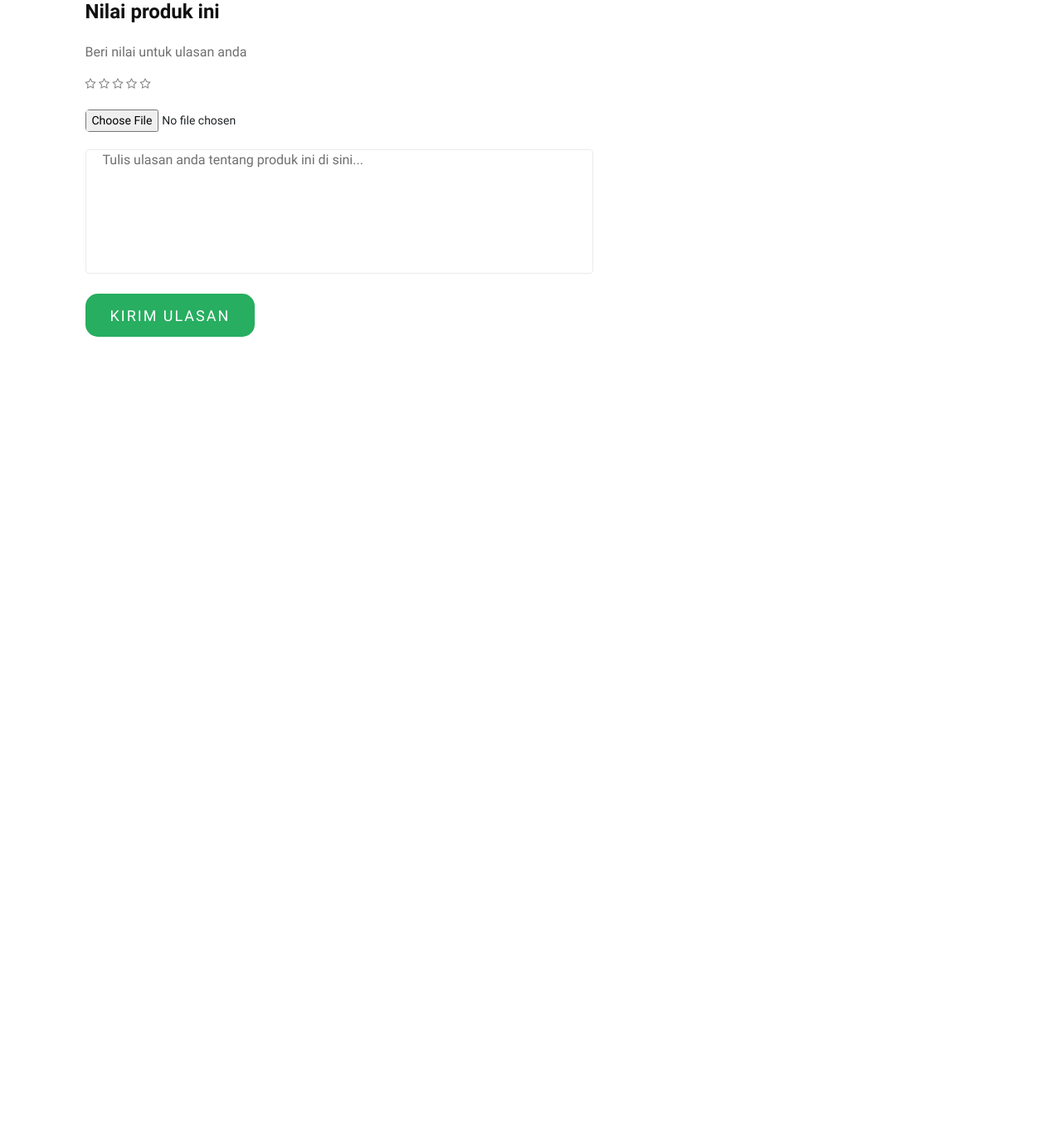
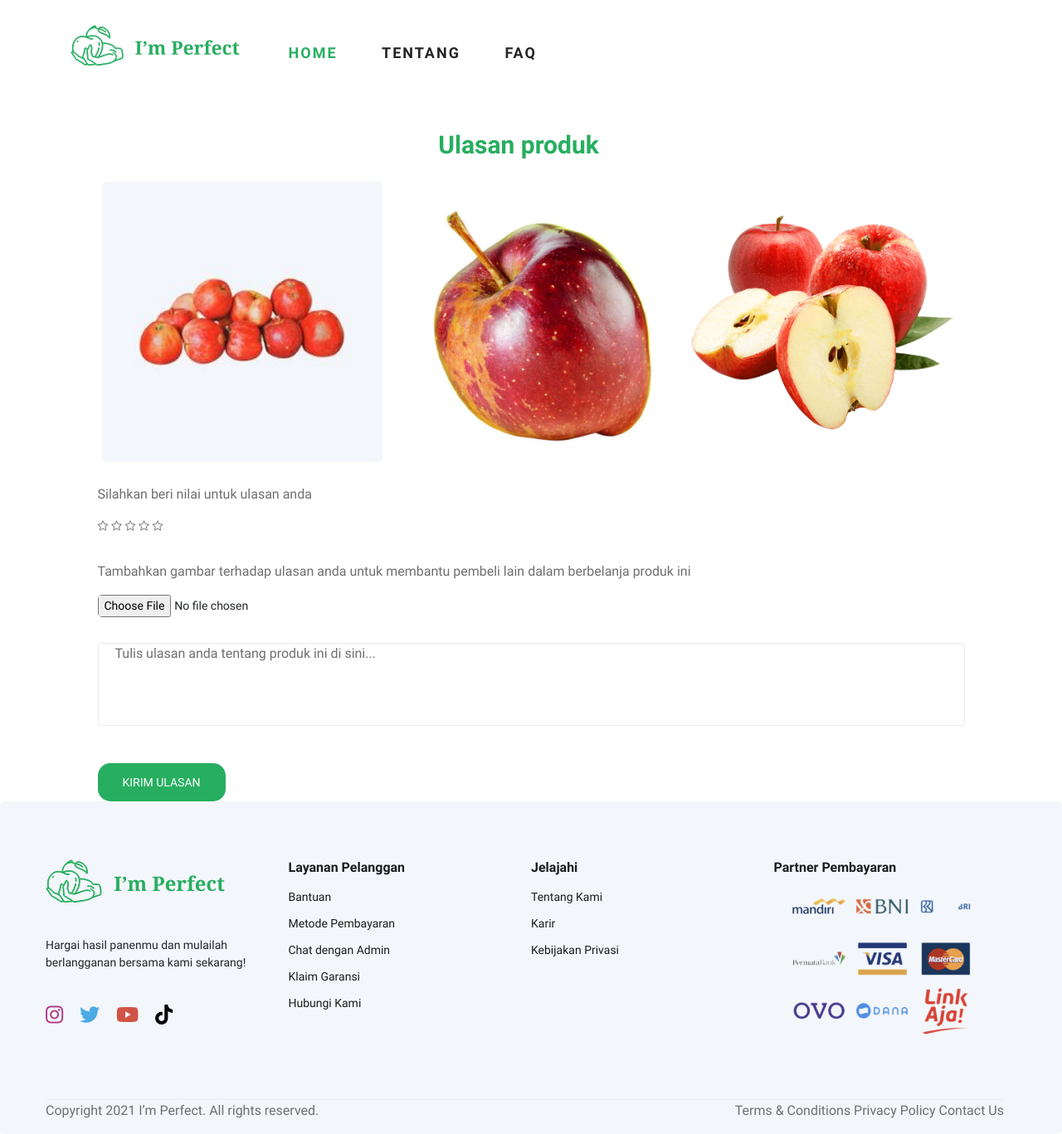
Before and after one commit to ariefstwan/TA-PEMWEB-IMPERFECT-FRONT-END, a plain HTML site: page ulasan.html in a window 1280 px wide. Shown: the whole page at 83% size. Before the commit the page ends 800 px from the top, so only its background shows below. Drawn offline with Linux system fonts and the light colour scheme.

Commit message:
separated review update

```diff
--- a/css/style.css
+++ b/css/style.css
@@ -3644,7 +3644,7 @@ min-width: fit-content;
 
 .product-form form textarea {
 	width: 100%;
-	height: 150px;
+	height: 100px;
 	font-size: 16px;
 	color: #6f6f6f;
 	padding-left: 20px;
@@ -3659,7 +3659,7 @@ min-width: fit-content;
 }
 
 .pad-form-20 {
-	padding-top: 20px;
+	padding-top: 10px;
 }
 
 .product-form form button {
@@ -4376,3 +4376,27 @@ min-width: fit-content;
 .selengkapnya:hover {
 	color: #1d8649;
 }
+
+/*Review form begin */
+
+.column-review {
+  float: left;
+  width: 33.33%;
+  padding: 5px;
+}
+
+.row-review::after {
+  content: "";
+  clear: both;
+  display: table;
+}
+
+.card-ulasan {
+	margin-top: 30px;
+}
+
+.gambarprodukyangdiulas {
+align-items: mid;
+}
+
+/*Review form end */
--- a/ulasan.html
+++ b/ulasan.html
@@ -29,17 +29,63 @@
     <link rel="icon" href="favicon.ico" />
 </head>
 
+
+
 <body>
+
+    <header class="header">
+        <div class="container">
+            <div class="row">
+                <div class="col-lg-3">
+                    <div class="header__logo">
+                        <a href="./index.html">
+                            <img src="img/logo.svg" alt="">
+                        </a>
+                    </div>
+                </div>
+                <div class="col-lg-6">
+                    <nav class="header__menu">
+                        <ul>
+                            <li class="active">
+                                <a href="./homepage.html">Home</a>
+                            </li>
+                            <li>
+                                <a href="./Tentang_kami.html">Tentang</a>
+                            </li>
+                            <li>
+                                <a href="./faq.html">FAQ</a>
+                            </li>
+                        </ul>
+                    </nav>
+                </div>
+            </div>
+    </header>
+
+    <div class="card-ulasan">
         <div class="container-fluid">
             <div class="row">
                 <div class="col-sm-12">
-                <div class="card-block">
+                    <div class="row">
+                        <div class="col-md-12">
+                            <h3 class="text-center heading">Ulasan produk</h3><br />
+                        </div>
+                    </div>
                     <div class="small-container single-product-review">
-                        <div class="row">
-                            <div class="col-lg-7">
-                                <h4>Nilai produk ini</h4>
+
+                        <div class="row-review">
+                            <div class="column-review">
+                                <img src="img/produk/apelmalang/apelmalang1.png" alt="apelmalang1 style=" width:100%">
+                            </div>
+                            <div class="column-review">
+                                <img src="img/produk/apelmalang/apelmalang2.png" alt="apelmalang2" style="width:100%">
+                            </div>
+                            <div class="column-review">
+                                <img src="img/produk/apelmalang/apelmalang3.png" alt="apelmalang3" style="width:100%">
+                            </div>
+                        </div>
+
                         <br>
-                                <p>Beri nilai untuk ulasan anda</p>
+                        <p>Silahkan beri nilai untuk ulasan anda</p>
                         <div class="rating-review">
                             <i class="fa fa-star-o"></i>
                             <i class="fa fa-star-o"></i>
@@ -47,25 +93,100 @@
                             <i class="fa fa-star-o"></i>
                             <i class="fa fa-star-o"></i>
                         </div>
+                        <br>
                         <div class="product-form pad-form-20">
+                            <p>Tambahkan gambar terhadap ulasan anda untuk membantu pembeli lain dalam
+                                berbelanja
+                                produk ini</p>
                             <form action="#">
                                 <input class="UploadGambarUlasan" type="file" id="GambarUlasan" name="filename">
                             </form>
+                        </div>
                         <br>
+                        <div class="product-form pad-form-20">
+                            <form action="#">
+                                <textarea class="inputteksulasan"
+                                    placeholder="Tulis ulasan anda tentang produk ini di sini..."></textarea>
                             </form>
-                                    <form action="#">
-                                        <textarea
-                                            placeholder="Tulis ulasan anda tentang produk ini di sini..."></textarea><br />
+                        </div>
+                        <br>
+                        <div class="col-md-12">
                             <button type="submit" class="site-btn">Kirim Ulasan</button>
-                                    </form>
                         </div>
                     </div>
                 </div>
             </div>
         </div>
     </div>
+
+
+    <!-- Footer Section Begin -->
+    <footer class="footer spad">
+        <div class="container">
+            <div class="row">
+                <div class="col-lg-3 col-md-6 col-sm-6">
+                    <div class="footer__about">
+                        <div class="footer__about__logo">
+                            <a href="./index.html"><img src="img/logo.svg" alt=""></a>
+                            <a>Hargai hasil panenmu dan mulailah berlangganan bersama kami sekarang!</a>
+                            <a href="./index.html"><img src="img/sosmed.png" alt=""></a>
                         </div>
                     </div>
+                </div>
+
+                <div class="col-lg-3 col-md-6 col-sm-6 offset-lg-1">
+                    <div class="footer__widget">
+                        <h6>Layanan Pelanggan</h6>
+                        <ul>
+                            <li><a href="#">Bantuan</a></li>
+                            <li><a href="#">Metode Pembayaran</a></li>
+                            <li><a href="#">Chat dengan Admin</a></li>
+                            <li><a href="#">Klaim Garansi</a></li>
+                            <li><a href="#">Hubungi Kami</a></li>
+                        </ul>
+                    </div>
+                </div>
+
+                <div class="col-lg-3 col-md-6 col-sm-6 offset-lg-1">
+                    <div class="footer__widget">
+                        <h6>Jelajahi</h6>
+                        <ul>
+                            <li><a href="#">Tentang Kami</a></li>
+                            <li><a href="#">Karir</a></li>
+                            <li><a href="#">Kebijakan Privasi</a></li>
+                        </ul>
+                    </div>
+                </div>
+
+                <div class="col-lg-3 col-md-12">
+                    <div class="footer__widget">
+                        <h6>Partner Pembayaran</h6>
+
+                        <a href="./index.html"><img src="img/metodepembayaran.png" alt=""></a>
+                    </div>
+                </div>
+            </div>
+            <div class="row">
+                <div class="col-lg-12">
+                    <div class="footer__copyright">
+                        <div class="footer__copyright__text">
+                            <p>
+                                Copyright 2021 I’m Perfect. All rights reserved.
+                            </p>
+                        </div>
+                        <div class="footer__copyright__payment">
+                            <p>
+                                Terms & Conditions Privacy Policy Contact Us
+                            </p>
+                        </div>
+                    </div>
+                </div>
+            </div>
+        </div>
+    </footer>
+    <!-- Footer Section End -->
+
+
 </body>
 
 </html>
```
Also changed, not shown: login.html (+4 -2 lines). Lines whose indentation alone changed are shown as unchanged.
